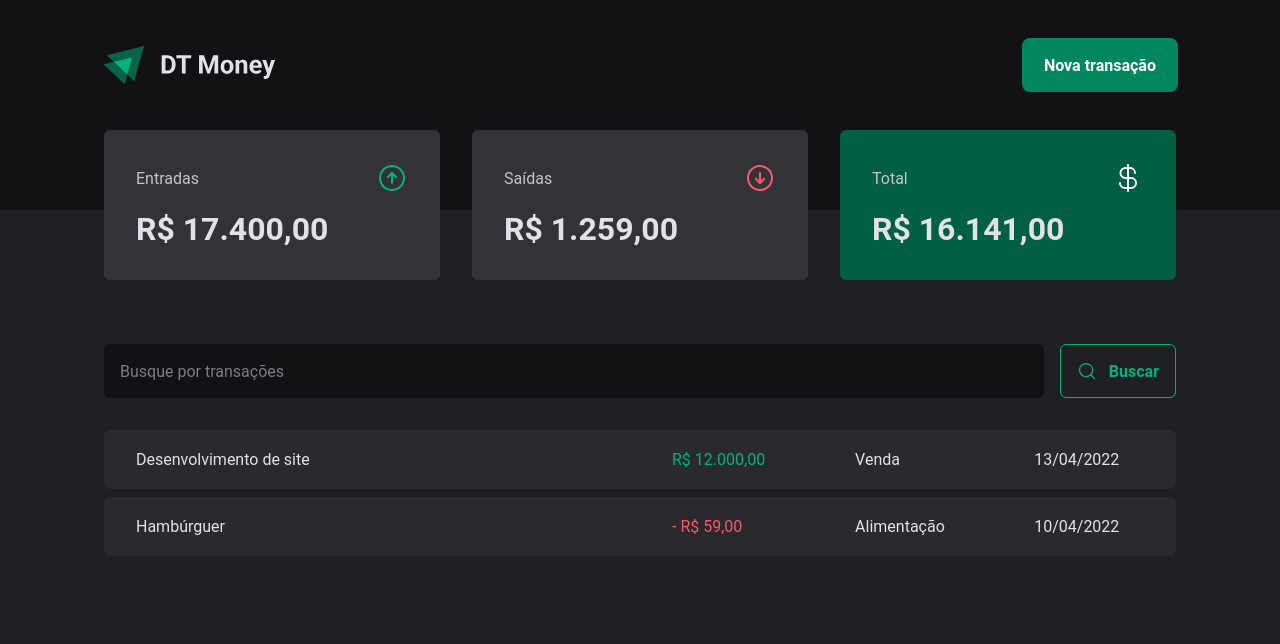
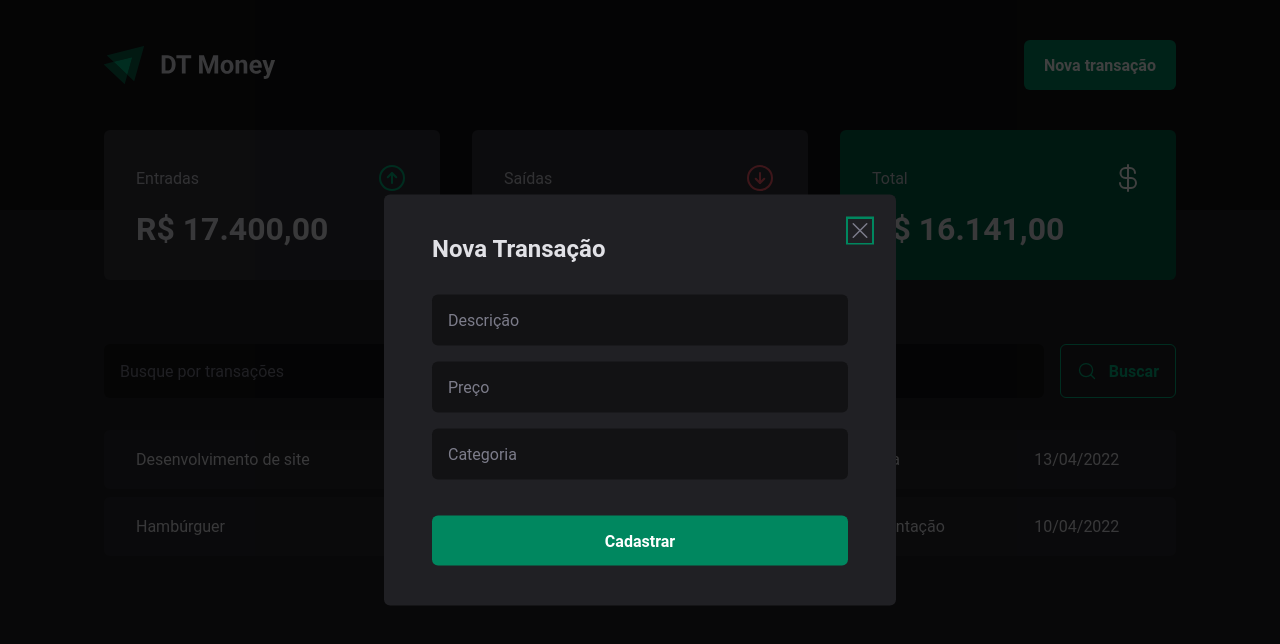
Before and after one commit to maisafolgueral/dt-money, a React app: page / in a window 1280 px wide. Both pictures are taken after a click on the button "Nova transação". Shown: the top 644 px of the page. Built offline with nearby package versions, Linux system fonts and the light colour scheme; the HTML template or start-up script is replaced by a standard one.

Commit message:
Added new transaction modal

```diff
--- a/package.json
+++ b/package.json
@@ -10,6 +10,7 @@
     "preview": "vite preview"
   },
   "dependencies": {
+    "@radix-ui/react-dialog": "^1.1.1",
     "phosphor-react": "^1.4.1",
     "react": "^18.3.1",
     "react-dom": "^18.3.1",
--- a/src/components/Header/index.tsx
+++ b/src/components/Header/index.tsx
@@ -1,6 +1,8 @@
 import { HeaderContainer, HeaderContent, NewTransactionButton } from "./styles";
+import * as Dialog from '@radix-ui/react-dialog';
 
 import logoImg from '../../assets/logo.svg';
+import { NewTransactionModal } from "../NewTransactionModal";
 
 export function Header() {
     return (
@@ -8,7 +10,13 @@
             <HeaderContent>
                 <img src={logoImg} alt="" />
 
-                <NewTransactionButton>Nova transação</NewTransactionButton>
+                <Dialog.Root>
+                    <Dialog.Trigger asChild>
+                        <NewTransactionButton>Nova transação</NewTransactionButton>
+                    </Dialog.Trigger>
+
+                    <NewTransactionModal/>
+                </Dialog.Root>
             </HeaderContent>
         </HeaderContainer>
     )
--- /dev/null
+++ b/src/components/NewTransactionModal/index.tsx
@@ -0,0 +1,30 @@
+import * as Dialog from '@radix-ui/react-dialog';
+import { X } from "phosphor-react";
+
+import { CloseButton, Content, Overlay } from './styles';
+
+export function NewTransactionModal() {
+    return (
+        <Dialog.Portal>
+            <Overlay />
+
+            <Content>
+                <Dialog.Title>Nova Transação</Dialog.Title>
+
+                <CloseButton>
+                    <X size={24} />
+                </CloseButton>
+
+                <form>
+                    <input type="text" placeholder="Descrição" required />
+                    <input type="number" placeholder="Preço" required />
+                    <input type="text" placeholder="Categoria" required />
+
+                    <button type="submit">
+                        Cadastrar
+                    </button>
+                </form>
+            </Content>
+        </Dialog.Portal>
+    )
+}
--- /dev/null
+++ b/src/components/NewTransactionModal/styles.ts
@@ -0,0 +1,71 @@
+import styled from "styled-components";
+import * as Dialog from '@radix-ui/react-dialog';
+
+export const Overlay = styled(Dialog.Overlay)`
+    position: fixed;
+    width: 100vw;
+    height: 100vh;
+    inset: 0;
+    background: rgba(0, 0, 0, 0.75);
+`;
+
+export const Content = styled(Dialog.Content)`
+    min-width: 32rem;
+    border-radius: 6px;
+    padding: 2.5rem 3rem;
+    background: ${props => props.theme["gray-800"]};
+
+    position: fixed;
+    top: 50%;
+    left: 50%;
+    transform: translate(-50%, -50%);
+
+    form {
+        margin-top: 2rem;
+
+        display: flex;
+        flex-direction: column;
+        gap: 1rem;
+
+        input {
+            border-radius: 6px;
+            border: 0;
+            background: ${props => props.theme["gray-900"]};
+            color: ${props => props.theme["gray-300"]};
+            padding: 1rem;
+
+            &::placeholder {
+                color: ${props => props.theme["gray-500"]};
+            }
+        }
+
+        button[type="submit"] {
+            height: 50px;
+            border: 0;
+            background: ${props => props.theme["green-500"]};
+            color: ${props => props.theme.white};
+            font-weight: bold;
+            padding: 0 1.25rem;
+            border-radius: 6px;
+            margin-top: 1.25rem;
+            cursor: pointer;
+
+            &:hover {
+                background: ${props => props.theme["green-700"]};
+                transition: background-color 0.2s;
+            }
+        }
+
+    }
+`;
+
+export const CloseButton = styled(Dialog.Close)`
+    position: absolute;
+    background: transparent;
+    border: 0;
+    top: 1.5rem;
+    right: 1.5rem;
+    line-height: 0;
+    cursor: pointer;
+    color: ${props => props.theme["gray-500"]};
+`;
```
Also changed, not shown: 1 other file (tests, documents, lock files or other folders).
